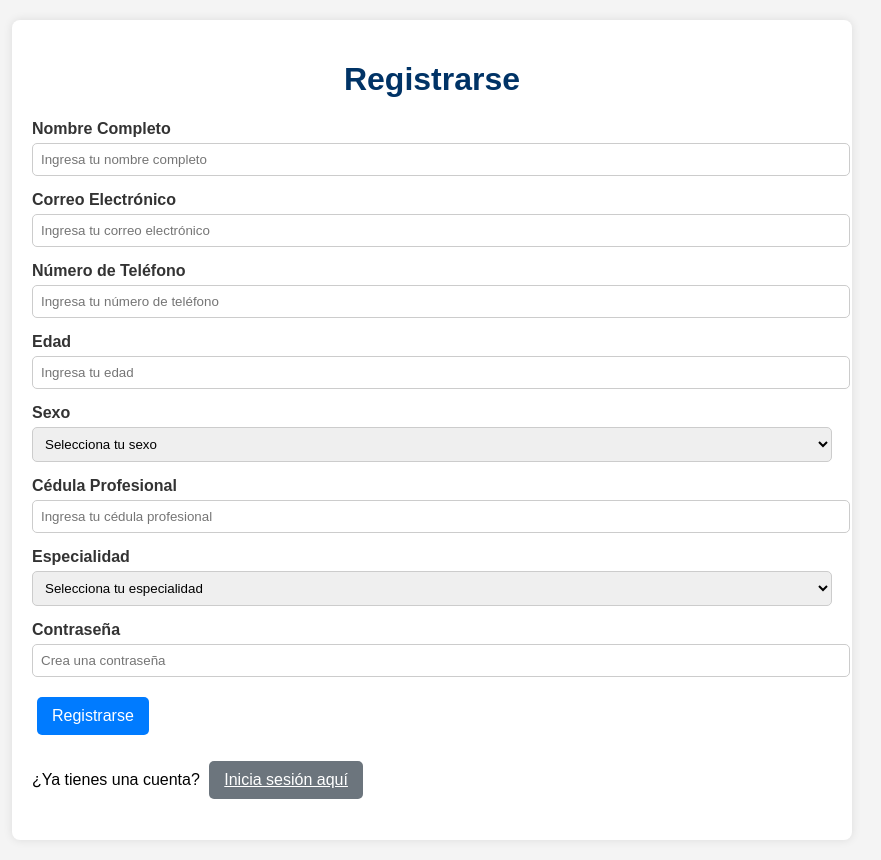
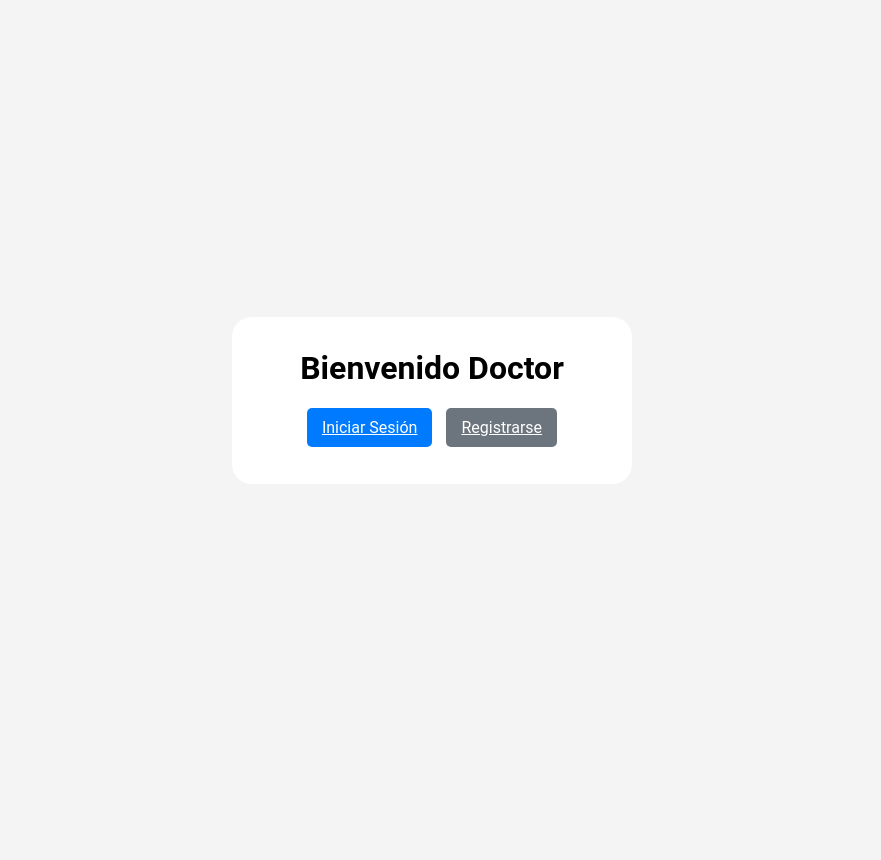
Before and after one commit to Krieger078/proyecto_doctores, a Flask app: page / in a window 1280 px wide. Shown: the whole page, without its empty margins (208-1089 px from the left). After the commit the page ends 447 px from the top, so only its background shows below. Run offline with Flask 3, Linux system fonts and the light colour scheme.

Commit message:
Implementación correcta index y corrección estilo

```diff
--- a/static/styles.css
+++ b/static/styles.css
@@ -1,28 +1,36 @@
+* {
+    margin: 0;
+    padding: 0;
+    box-sizing: border-box;
+}
 /* Estilos generales */
 body {
-    font-family: Arial, sans-serif;
+    display: flex;
+    justify-content: center;
+    align-items: center;
+    min-height: 100vh;
+    margin: 0;
+    font-family: 'Roboto', sans-serif;
     background-color: #f4f4f4;
-    margin: 0;
-    padding: 0;
 }
 
 .container {
-    width: 90%;
-    max-width: 800px;
-    margin: 20px auto;
-    background: white;
-    padding: 20px;
-    box-shadow: 0px 0px 10px rgba(0, 0, 0, 0.1);
-    border-radius: 8px;
+    background-color: white;
+    padding: 2rem;
+    border-radius: 20px;
+    box-shadow: 10 20px 8px rgba(0, 0, 0, 0.1);
+    width: 100%;
+    max-width: 400px;
+    margin: auto; /* Esto lo centra horizontalmente */
+    text-align: center;
 }
 
-h1 {
-    text-align: center;
-    color: #003366;
+h1, h2, h3 {
+    margin-bottom: 1rem;
 }
 
 /* Botones */
-button, .btn {
+button, .btn, input[type="submit"] {
     display: inline-block;
     padding: 10px 15px;
     margin: 5px;
@@ -63,6 +71,7 @@
 form {
     display: flex;
     flex-direction: column;
+    gap: 1rem;
 }
 
 .form-group {
@@ -80,6 +89,10 @@
     margin-top: 5px;
     border: 1px solid #ccc;
     border-radius: 5px;
+}
+
+input[type="text"], input[type="password"], input[type="email"] {
+    padding: 0.75rem;
 }
 
 textarea {
@@ -117,6 +130,12 @@
     border-radius: 5px;
 }
 
+/* Enlaces generales */
+a {
+    display: inline-block;
+    margin-top: 1rem;
+}
+
 /* Responsividad */
 @media (max-width: 600px) {
     .container {
--- a/templates/index.html
+++ b/templates/index.html
@@ -3,71 +3,16 @@
 <head>
   <meta charset="UTF-8">
   <meta name="viewport" content="width=device-width, initial-scale=1.0">
-  <title>Registrarse</title>
+  <title>Página de Inicio</title>
   <link rel="stylesheet" href="/static/styles.css">
 </head>
 <body>
   <div class="container">
-    <h1>Registrarse</h1>
-    <form action="/register" method="POST">
-      <div class="form-group">
-        <label for="nombrecompleto">Nombre Completo</label>
-        <input type="text" id="nombrecompleto" name="nombrecompleto" placeholder="Ingresa tu nombre completo" required class="form-control">
-      </div>
-      <div class="form-group">
-        <label for="email">Correo Electrónico</label>
-        <input type="email" id="email" name="email" placeholder="Ingresa tu correo electrónico" required class="form-control">
-      </div>
-      <div class="form-group">
-        <label for="telefono">Número de Teléfono</label>
-        <input type="text" id="telefono" name="telefono" placeholder="Ingresa tu número de teléfono" required class="form-control">
-      </div>
-      <div class="form-group">
-        <label for="edad">Edad</label>
-        <input type="number" id="edad" name="edad" placeholder="Ingresa tu edad" required class="form-control">
-      </div>
-      <div class="form-group">
-        <label for="sexo">Sexo</label>
-        <select id="sexo" name="sexo" required class="form-control">
-          <option value="">Selecciona tu sexo</option>
-          <option value="masculino">Masculino</option>
-          <option value="femenino">Femenino</option>
-          <option value="otro">Otro</option>
-        </select>
-      </div>
-      <div class="form-group">
-        <label for="licencia">Cédula Profesional</label>
-        <input type="text" id="licencia" name="licencia" placeholder="Ingresa tu cédula profesional" required class="form-control">
-      </div>
-      <div class="form-group">
-        <label for="especialidad">Especialidad</label>
-        <select id="especialidad" name="especialidad" required class="form-control">
-          <option value="">Selecciona tu especialidad</option>
-          <option value="Cardiología">Cardiología</option>
-          <option value="Dermatología">Dermatología</option>
-          <option value="Endocrinología">Endocrinología</option>
-          <option value="Gastroenterología">Gastroenterología</option>
-          <option value="Neurología">Neurología</option>
-          <option value="Oftalmología">Oftalmología</option>
-          <option value="Oncología">Oncología</option>
-          <option value="Ortopedia">Ortopedia</option>
-          <option value="Pediatría">Pediatría</option>
-          <option value="Psiquiatría">Psiquiatría</option>
-          <option value="Radiología">Radiología</option>
-          <option value="Urología">Urología</option>
-          <option value="Cirugía General">Cirugía General</option>
-          <option value="Anestesiología">Anestesiología</option>
-        </select>
-      </div>
-      <div class="form-group">
-        <label for="password">Contraseña</label>
-        <input type="password" id="password" name="password" placeholder="Crea una contraseña" required class="form-control">
-      </div>
-      <div class="botones">
-        <button type="submit" class="btn btn-primary">Registrarse</button>
-      </div>
-    </form>
-    <p>¿Ya tienes una cuenta? <a href="/login" class="btn btn-secondary">Inicia sesión aquí</a></p>
+    <h1>Bienvenido Doctor</h1>
+    <div class="botones">
+      <a href="/login" class="btn btn-primary">Iniciar Sesión</a>
+      <a href="/register" class="btn btn-secondary">Registrarse</a>
+    </div>
   </div>
 </body>
 </html>
```
